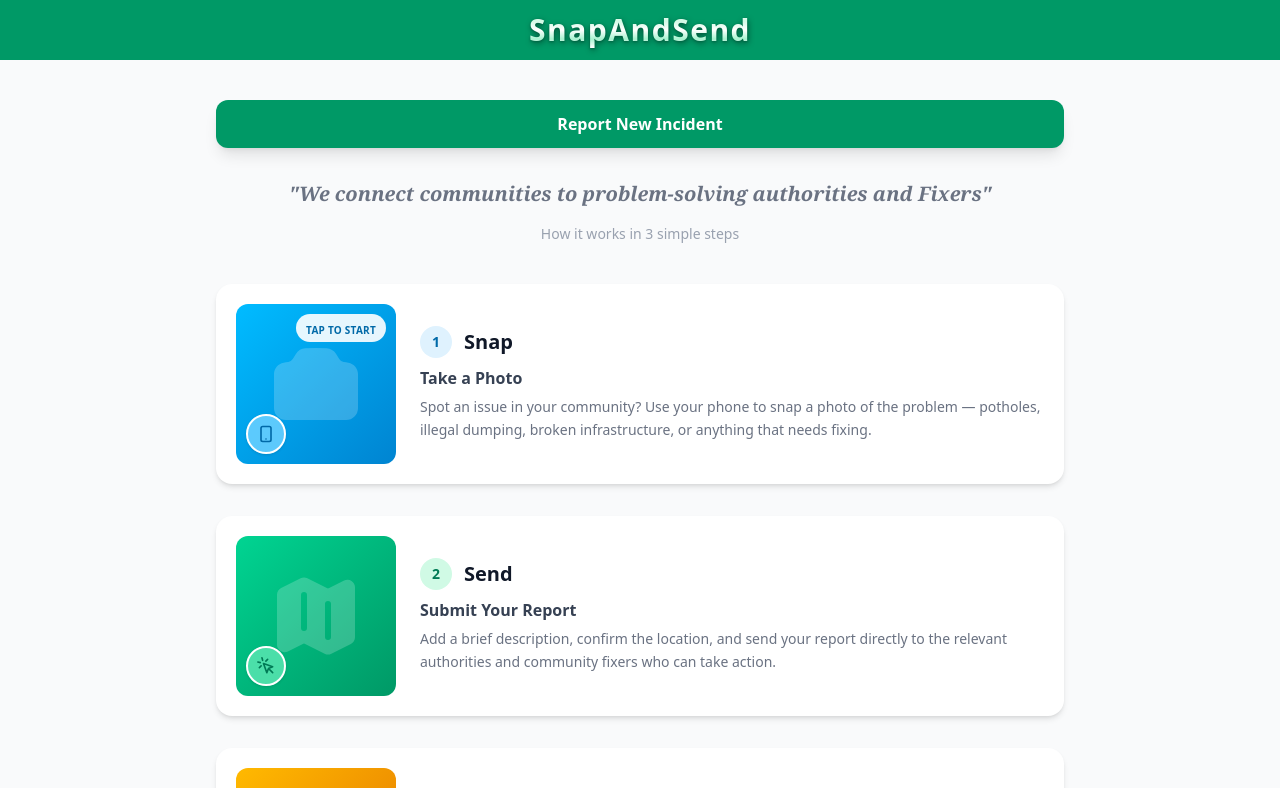
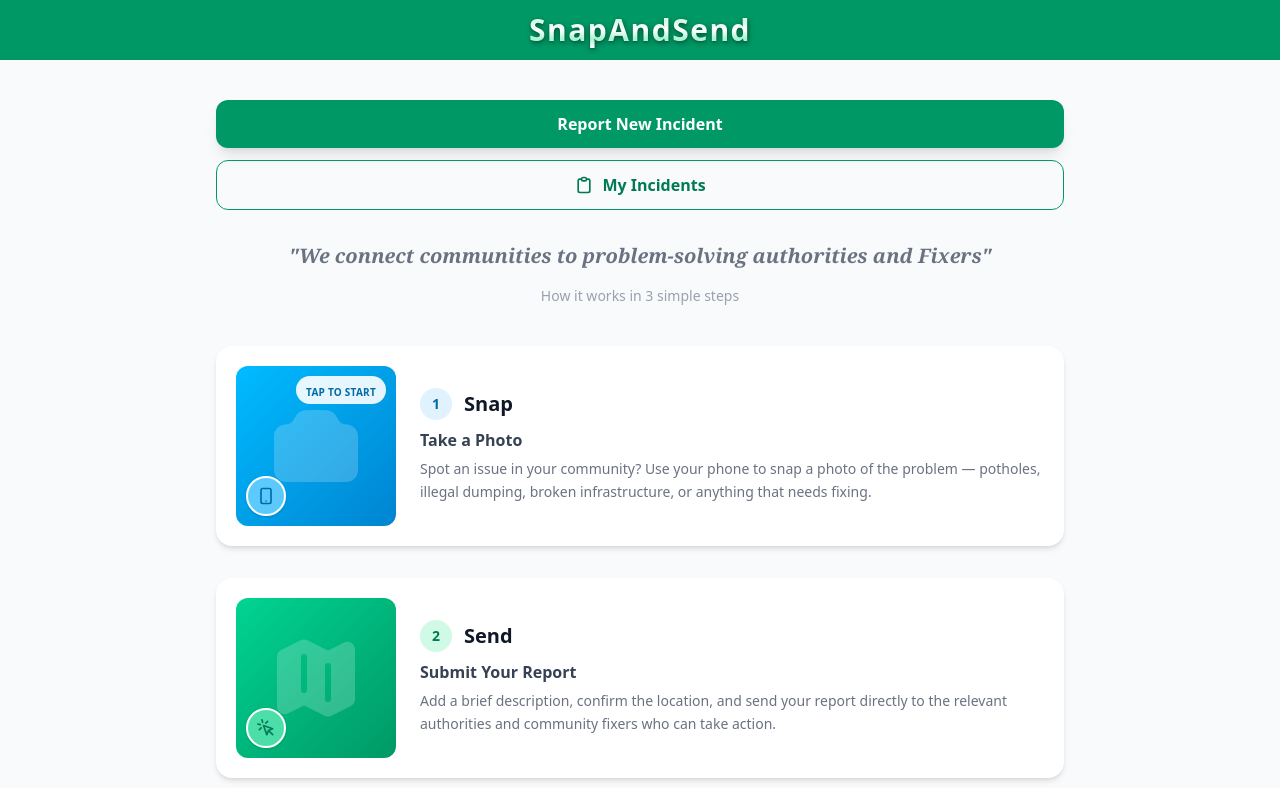
Before and after one commit to KPope99/snapandsend, a React (Vite) app: page / in a window 1280 px wide. Shown: the top 788 px of the page. Built offline with nearby package versions, Linux system fonts and the light colour scheme; no server answers.

Commit message:
Add My Incidents link to home page for device-based report history
Users can now tap "My Incidents" on the home page to view all reports
submitted from their device (matched via persisted session ID in localStorage).

Co-Authored-By: Claude Sonnet 4.6 <noreply@anthropic.com>

```diff
--- a/src/pages/HomePage.tsx
+++ b/src/pages/HomePage.tsx
@@ -1,5 +1,5 @@
 import { useState, useEffect } from 'react';
-import { useNavigate, useLocation as useRouterLocation } from 'react-router-dom';
+import { useNavigate, useLocation as useRouterLocation, Link } from 'react-router-dom';
 
 interface NotificationState {
   notification?: {
@@ -89,10 +89,21 @@ export function HomePage() {
           {/* Prominent Create Incident Button */}
           <button
             onClick={() => navigate('/report')}
-            className="w-full mb-8 bg-emerald-600 hover:bg-emerald-700 text-white font-semibold py-3 px-4 rounded-xl flex items-center justify-center shadow-lg transition-all active:scale-[0.98]"
+            className="w-full bg-emerald-600 hover:bg-emerald-700 text-white font-semibold py-3 px-4 rounded-xl flex items-center justify-center shadow-lg transition-all active:scale-[0.98]"
           >
             Report New Incident
           </button>
+
+          {/* My Incidents Link */}
+          <Link
+            to="/my-reports"
+            className="w-full mb-8 mt-3 border border-emerald-600 text-emerald-700 font-semibold py-3 px-4 rounded-xl flex items-center justify-center gap-2 hover:bg-emerald-50 transition-colors active:scale-[0.98]"
+          >
+            <svg className="w-5 h-5" fill="none" stroke="currentColor" viewBox="0 0 24 24">
+              <path strokeLinecap="round" strokeLinejoin="round" strokeWidth={2} d="M9 5H7a2 2 0 00-2 2v12a2 2 0 002 2h10a2 2 0 002-2V7a2 2 0 00-2-2h-2M9 5a2 2 0 002 2h2a2 2 0 002-2M9 5a2 2 0 012-2h2a2 2 0 012 2" />
+            </svg>
+            My Incidents
+          </Link>
 
           <h2 className="text-gray-500 text-center text-xl font-bold italic mb-4 px-2" style={{ fontFamily: 'Georgia, serif' }}>
             "We connect communities to problem-solving authorities and Fixers"
```
